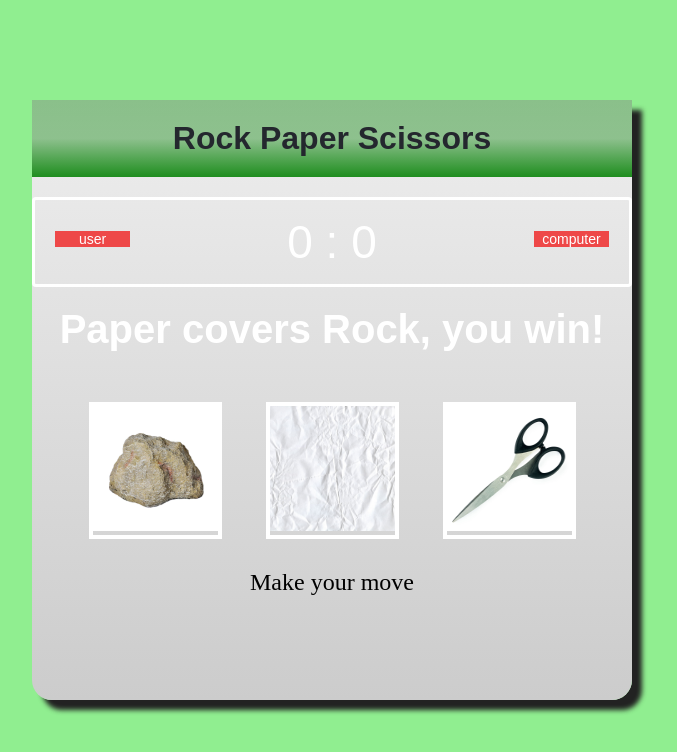
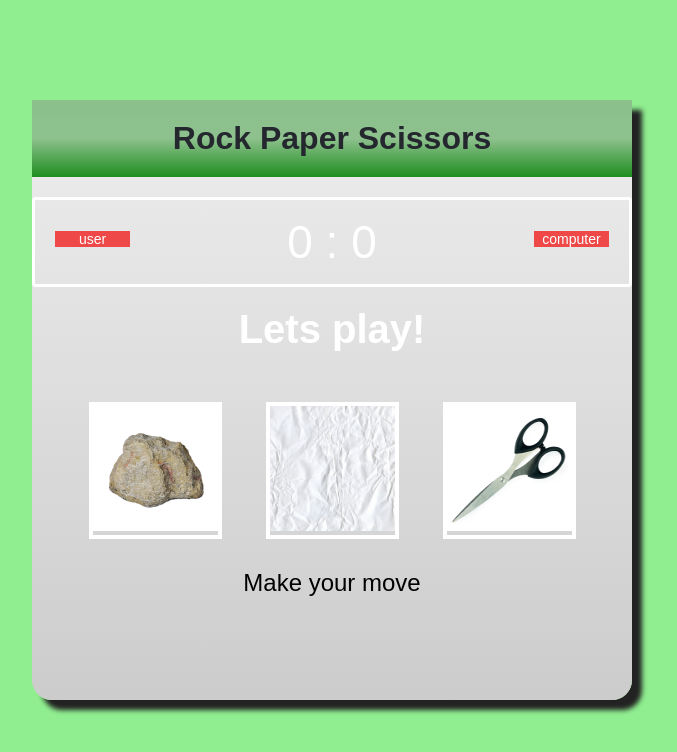
Before and after one commit to EirEoin/Rock-Paper-Scissors, a plain HTML site: page index.html in a window 1280 px wide. Shown: the whole page, without its empty margins (308-985 px from the left). Drawn offline with Linux system fonts and the light colour scheme.

Commit message:
Edited fonts and Greeting message on Scoreboard

```diff
--- a/assets/CSS/style.css
+++ b/assets/CSS/style.css
@@ -7,6 +7,7 @@
 #action-message{
     margin-top:30px;
     font-size:24px;
+    font-family: sans-serif;
 }
 body {
     background-color: #90EE90;
@@ -41,7 +42,7 @@ header h1 {
     font-size: 14px;
     font-family:  sans-serif;
     width: 75px;
-    margin-top:16px;
+    margin-top: 16px;
 }
 
 #user-label {
@@ -56,9 +57,6 @@ header h1 {
 .result {
     font-size: 40px;
     color: #fff;
-}
-
-.result p {
     text-align:  center;
     font-family: sans-serif;
     font-weight: bold;
@@ -68,6 +66,7 @@ header h1 {
     text-align: center;
     margin-top: 50px;
 }
+
 .choices img {
     height: 125px;
     width: 125px;
@@ -105,7 +104,7 @@ header h1 {
     bottom: 50%;
     left: 50%;
     margin-right: -50%;
-    transform: translate(-50%,-50%);
+    transform: translate(-50%, -50%);
 }
 
 .green-glow {
--- a/index.html
+++ b/index.html
@@ -19,7 +19,7 @@
             <span id="user-score">0</span> : <span id="computer-score">0</span>
         </div>
         <div class="result">
-            <p>Paper covers Rock, you win!</p>
+            <p>Lets play!</p>
         </div>
 
         <div class="choices">
```
